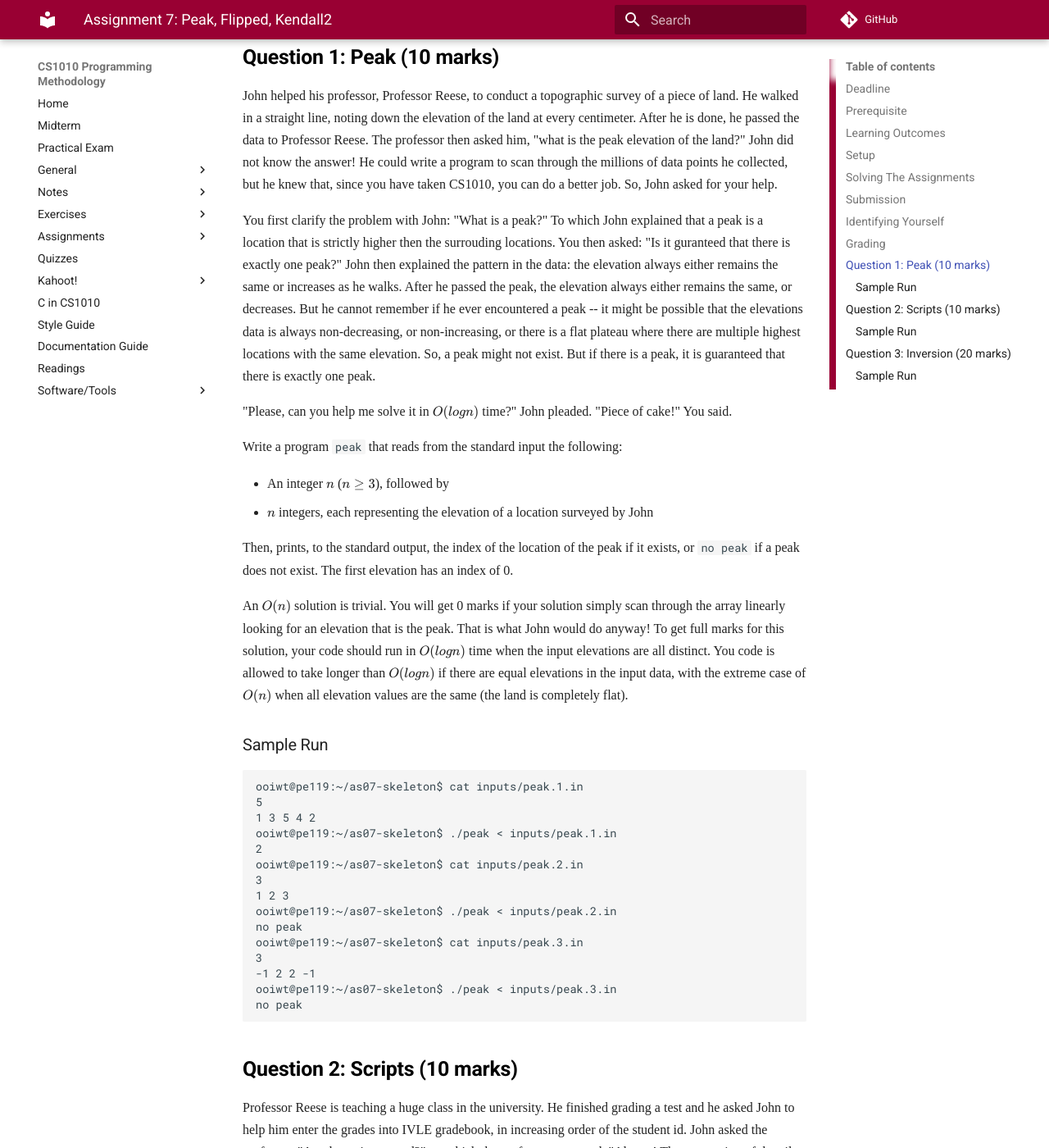
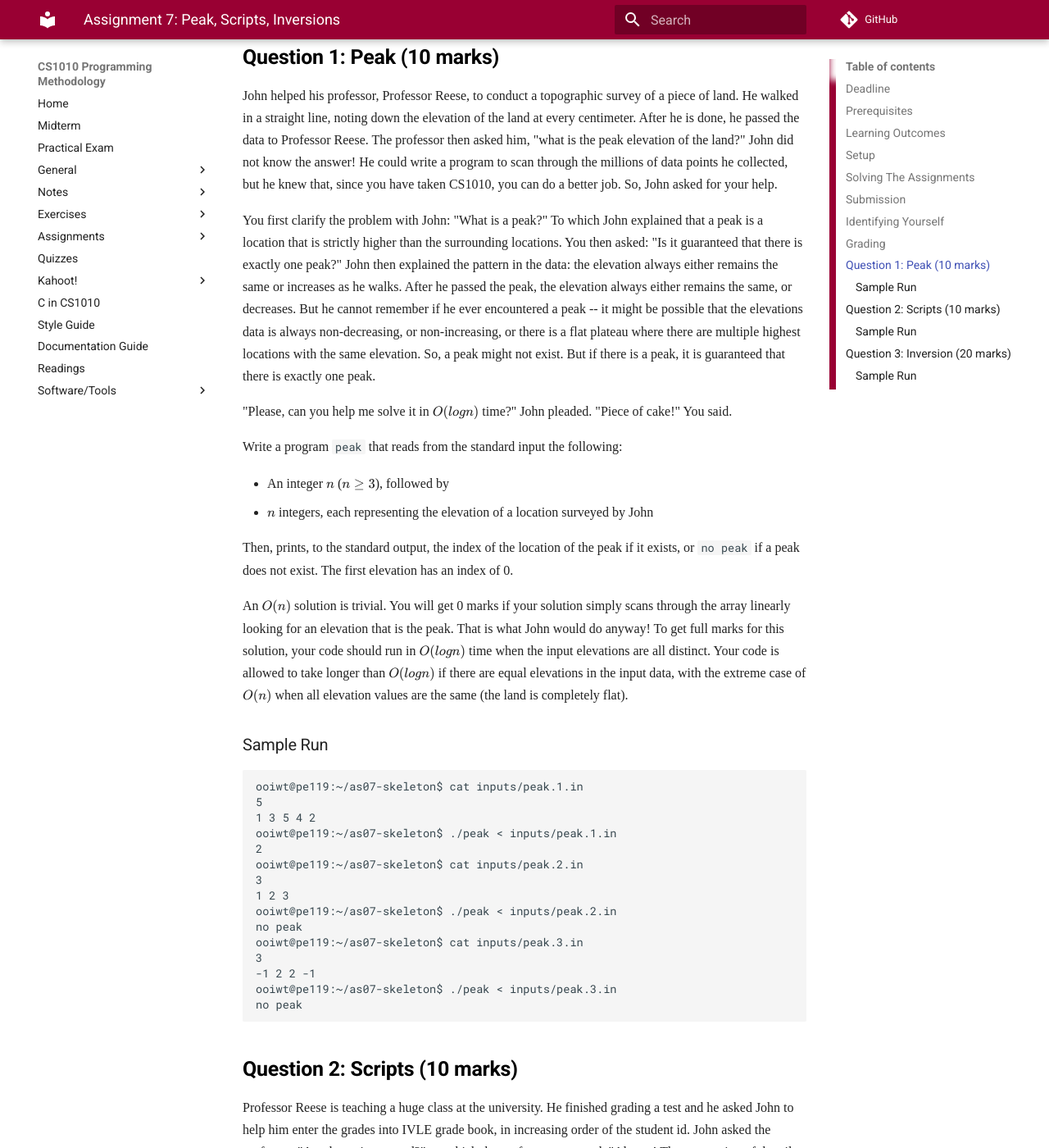
Before and after one commit to LL-Pengfei/CS1010-AY1819S1-Personal, an MkDocs documentation site: the page built from docs/as07.md, in a window 1280 px wide and 1400 px high, scrolled down 3032 px. Shown: the whole window at 82% size. Built offline with MkDocs 1.6.1 and Material for MkDocs 9.7.7, drawn with Linux system fonts in a browser that asks for light colours; nearby versions of some CDN libraries; some web fonts are replaced; formulas are drawn with MathJax 3; comment, search, counter and statistics services are not loaded; old or Windows-style settings are respelled for this version of MkDocs; some of the changed text lies outside the part shown.

Commit message:
Update as07.md

````diff
--- a/docs/as07.md
+++ b/docs/as07.md
@@ -1,10 +1,10 @@
-# Assignment 7: Peak, Flipped, Kendall2
+# Assignment 7: Peak, Scripts, Inversions
 
 ### Deadline
 
 2 November 2018 (Friday), 23:59pm
 
-### Prerequisite
+### Prerequisites
 
 - You are able to access the [CS1010 programming environment](environments.md).
 - You are familiar with [basic UNIX CLI](unix.md) and using terminal-based editor [`vim`](vim.md).
@@ -87,7 +87,7 @@
 
 John helped his professor, Professor Reese, to conduct a topographic survey of a piece of land.   He walked in a straight line, noting down the elevation of the land at every centimeter. After he is done, he passed the data to Professor Reese.  The professor then asked him, "what is the peak elevation of the land?"  John did not know the answer!  He could write a program to scan through the millions of data points he collected, but he knew that, since you have taken CS1010, you can do a better job.  So, John asked for your help.
 
-You first clarify the problem with John: "What is a peak?"  To which John explained that a peak is a location that is strictly higher then the surrouding locations.   You then asked: "Is it guranteed that there is exactly one peak?"  John then explained the pattern in the data: the elevation always either remains the same or increases as he walks.  After he passed the peak, the elevation always either remains the same, or decreases.  But he cannot remember if he ever encountered a peak -- it might be possible that the elevations data is always non-decreasing, or non-increasing, or there is a flat plateau where there are multiple highest locations with the same elevation.  So, a peak might not exist.  But if there is a peak, it is guaranteed that there is exactly one peak.
+You first clarify the problem with John: "What is a peak?"  To which John explained that a peak is a location that is strictly higher than the surrounding locations.   You then asked: "Is it guaranteed that there is exactly one peak?"  John then explained the pattern in the data: the elevation always either remains the same or increases as he walks.  After he passed the peak, the elevation always either remains the same, or decreases.  But he cannot remember if he ever encountered a peak -- it might be possible that the elevations data is always non-decreasing, or non-increasing, or there is a flat plateau where there are multiple highest locations with the same elevation.  So, a peak might not exist.  But if there is a peak, it is guaranteed that there is exactly one peak.
 
 "Please, can you help me solve it in $O(log n)$ time?"  John pleaded.  "Piece of cake!"  You said.
 
@@ -98,7 +98,7 @@
 
 Then, prints, to the standard output, the index of the location of the peak if it exists, or `no peak` if a peak does not exist.   The first elevation has an index of 0.
 
-An $O(n)$ solution is trivial.  You will get 0 marks if your solution simply scan through the array linearly looking for an elevation that is the peak.  That is what John would do anyway!  To get full marks for this solution, your code should run in $O(log n)$ time when the input elevations are all distinct.  You code is allowed to take longer than $O(log n)$ if there are equal elevations in the input data, with the extreme case of $O(n)$ when all elevation values are the same (the land is completely flat).
+An $O(n)$ solution is trivial.  You will get 0 marks if your solution simply scans through the array linearly looking for an elevation that is the peak.  That is what John would do anyway!  To get full marks for this solution, your code should run in $O(log n)$ time when the input elevations are all distinct.  Your code is allowed to take longer than $O(log n)$ if there are equal elevations in the input data, with the extreme case of $O(n)$ when all elevation values are the same (the land is completely flat).
 
 ### Sample Run
 ```
@@ -121,18 +121,18 @@
 
 ## Question 2: Scripts (10 marks)
 
-Professor Reese is teaching a huge class in the university.  He finished grading a test and he asked John to help him enter the grades into IVLE gradebook, in increasing order of the student id.  John asked the professor, "Are the scripts sorted?", to which the professor answered, "Almost!  The top portion of the pile is sorted in increasing order.  The rest, in decreasing order."  The professor then left, leaving John to deal with the test scripts.  John needed to sort the scripts in increasing order or the student id, and he messaged you to help him figure out an efficient algorithm to do this.  "No problemo!", you said, "Can be done in $O(n)$!"  You said.  So you went ahead and wrote out the following program to show John how he can solve his problem in $O(n)$ time.
+Professor Reese is teaching a huge class at the university.  He finished grading a test and he asked John to help him enter the grades into IVLE grade book, in increasing order of the student id.  John asked the professor, "Are the scripts sorted?", to which the professor answered, "Almost!  The top portion of the pile is sorted in increasing order.  The rest, in decreasing order."  The professor then left, leaving John to deal with the test scripts.  John needed to sort the scripts in increasing order or the student id, and he messaged you to help him figure out an efficient algorithm to do this.  "No problemo!", you said, "Can be done in $O(n)$!"  You said.  So you went ahead and wrote out the following program to show John how he can solve his problem in $O(n)$ time.
 
 Write a program `scripts` that reads, from the standard input, the following:
 
 - An integer $n$ ($n \ge 1$), followed by
 - $n$ integers, each representing the student ids.
 
-The student ids are unique, i.e., there is no duplicate in the inputs.  The students ids from the inputs are arranged in such a way that, the first $k$ are in increasing order, the remaining $n - k$ are in decreasing order.  $k$ is not given in the input, and $0 \le k \le n$.
+The student ids are unique, i.e., there is no duplicate in the inputs.  The student ids from the inputs are arranged in such a way that, the first $k$ are in increasing order, the remaining $n - k$ are in decreasing order.  $k$ is not given in the input, and $0 \le k \le n$.
 
 Then, prints, to the standard output, the student ids in increasing order.
 
-An $O(n^2)$ or $O(n log n)$ solution is trivial.  You will get 0 marks if your solution simply use one of the existing sorting algorithms to sort the scripts.  Note also that you cannot use counting sort here since a student id can be represented with an abitrarily large integer (but still fit in a `long`).
+An $O(n^2)$ or $O(n log n)$ solution is trivial.  You will get 0 marks if your solution simply uses one of the existing sorting algorithms to sort the scripts.  Note also that you cannot use counting sort here since a student id can be represented with an arbitrarily large integer (but still fit in a `long`).
 
 Hint: Allocate an output array and populate it with integers taken either from the front or from the back of the input array depending on which one is larger.
 
````
Also changed, not shown: other parts of docs/as07.md (+3 -3 lines).
